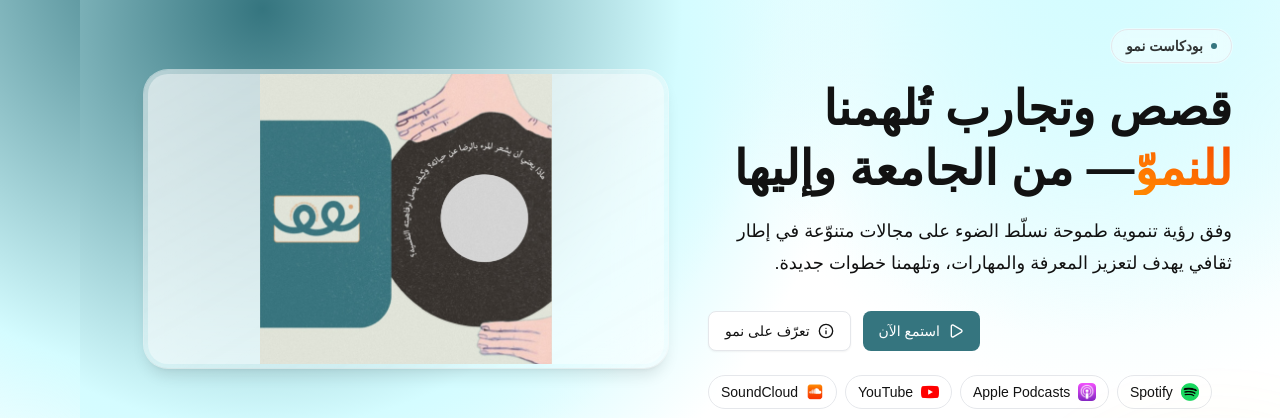
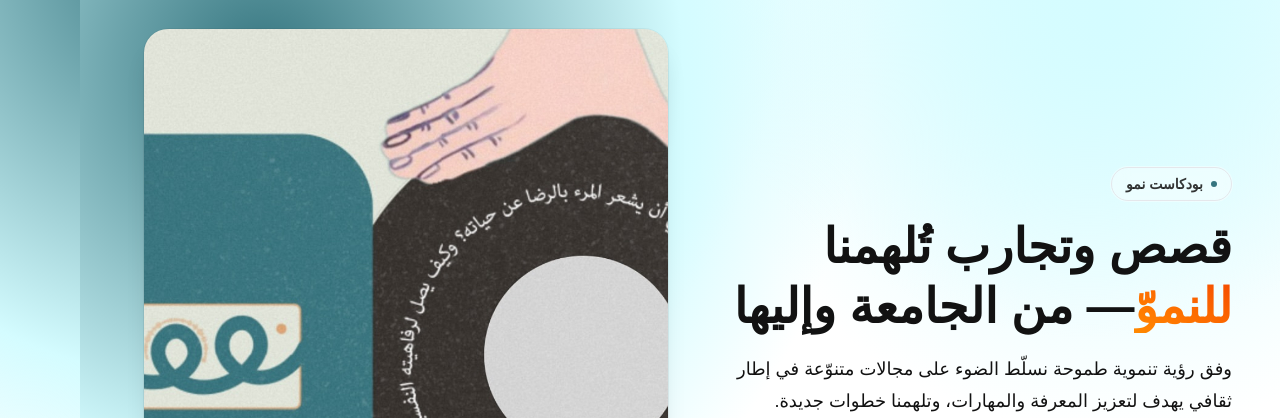
Before and after one commit to rwwwn/podcast-numou, a Next.js app: page / in a window 1280 px wide. Shown: the part 203-621 px from the top of the page. Built offline with nearby package versions, Linux system fonts and the light colour scheme; no server answers; a web font is replaced by a local one.

Commit message:
Increase hero image height

```diff
--- a/src/components/hero-section.tsx
+++ b/src/components/hero-section.tsx
@@ -86,26 +86,20 @@ export default function HeroSection() {
           </div>
         </div>
 
-        {/* صورة الغلاف (بطاقة زجاجية محسّنة) */}
+        {/* صورة الغلاف */}
         <div className="order-first lg:order-last">
           <div
             className="
-              group relative mx-auto w-full max-w-3xl rounded-3xl
-              bg-white/30 p-1 shadow-lg ring-1 ring-white/50
-              backdrop-blur-xl transition
-              hover:shadow-xl hover:drop-shadow
-              dark:bg-white/5 dark:ring-white/10
-              supports-[backdrop-filter]:bg-white/20
+              group relative mx-auto w-full max-w-4xl
             "
           >
-            <div className="pointer-events-none absolute inset-0 rounded-3xl bg-gradient-to-br from-white/60 to-transparent opacity-70 mix-blend-overlay dark:from-white/15" />
-            <div className="overflow-hidden rounded-[calc(theme(borderRadius.3xl)-4px)] relative aspect-[4/3] sm:aspect-[3/2] lg:aspect-[16/9] bg-white/40 dark:bg-white/5">
+            <div className="relative aspect-[3/4] sm:aspect-[4/5] lg:aspect-[3/4] xl:aspect-[4/5] flex items-center justify-center overflow-hidden rounded-3xl shadow-xl ring-1 ring-black/5 dark:ring-white/10">
               <Image
                 src="/hero-cover.jpg"
                 alt="غلاف بودكاست نمو"
                 fill
                 sizes="(max-width: 1024px) 100vw, 50vw"
-                className="h-full w-full transform object-contain transition duration-300 group-hover:scale-[1.02]"
+                className="h-full w-full transform object-cover transition duration-300 group-hover:scale-[1.02]"
                 priority
               />
             </div>
```
